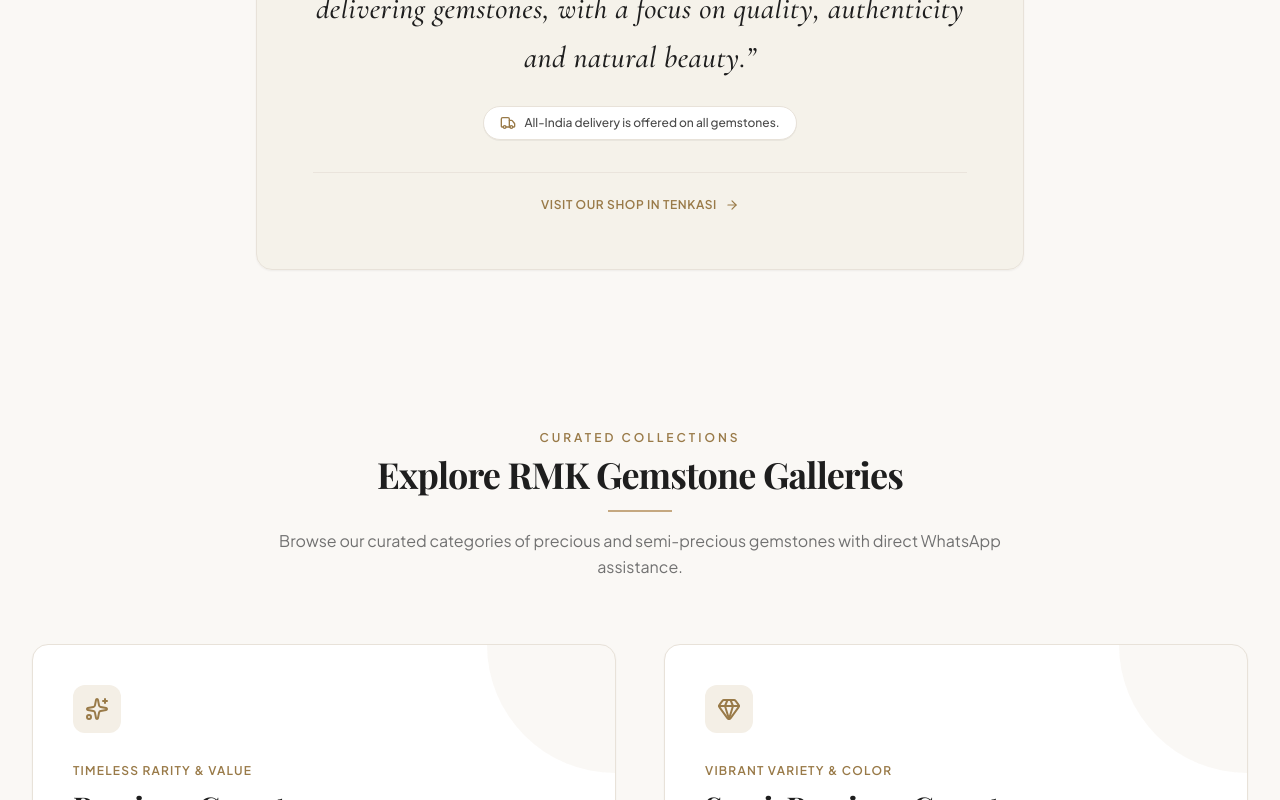
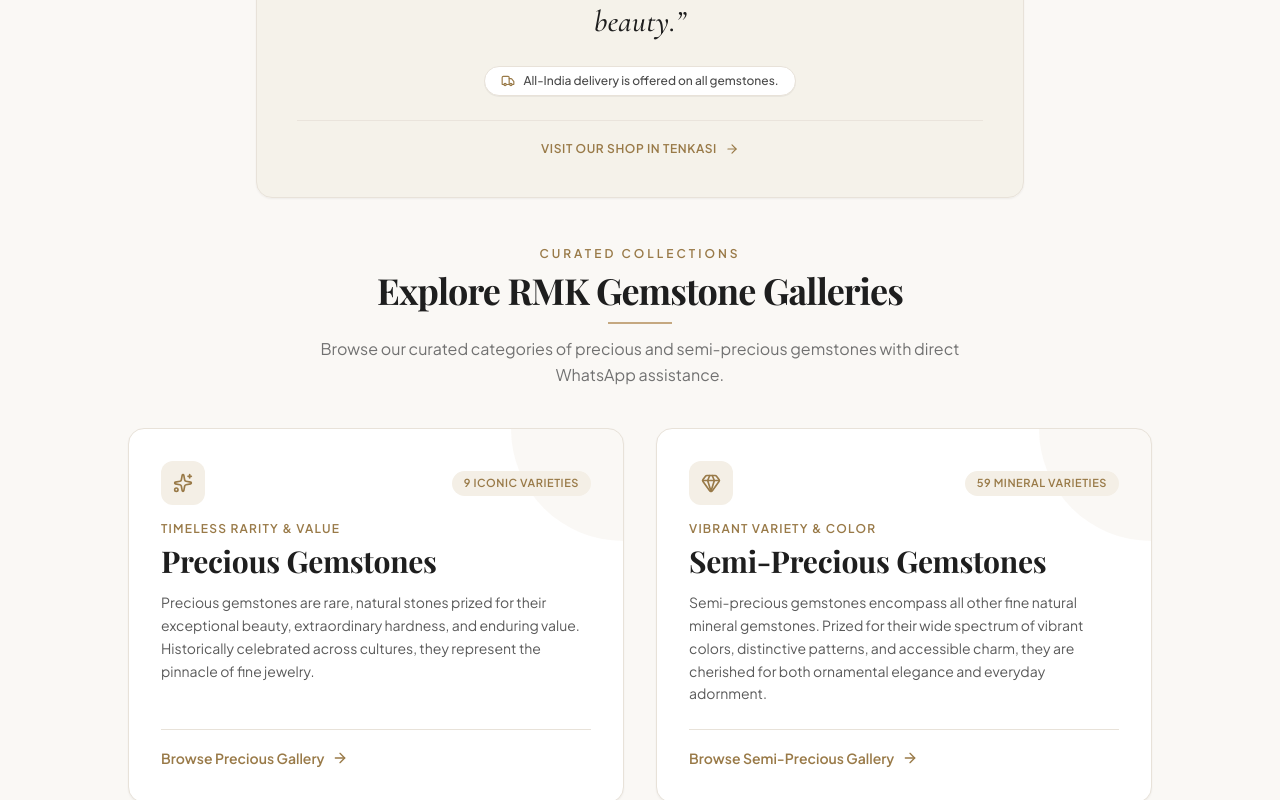
Before and after one commit to abishekarther/RMK_Gems_Website, a React (Vite) app in the folder frontend/: page / in a window 1280 px wide. Shown: the part 960-1760 px from the top of the page. Built offline with nearby package versions, Linux system fonts and the light colour scheme; no server answers; a web font is replaced by a local one.

Commit message:
Eliminate unwanted gaps and balance curated collections spacing

```diff
--- a/frontend/src/sections/CategorySelection/CategorySelection.tsx
+++ b/frontend/src/sections/CategorySelection/CategorySelection.tsx
@@ -4,49 +4,53 @@ import { Sparkles, ArrowRight, Gem } from 'lucide-react';
 
 export const CategorySelection: React.FC = () => {
   return (
-    <section className="py-20 bg-[#FAF8F5]">
+    <section className="pt-4 pb-16 sm:pb-20 bg-[#FAF8F5]">
       <div className="max-w-7xl mx-auto px-4 sm:px-6 lg:px-8">
 
-        {/* Section Heading */}
-        <div className="text-center max-w-3xl mx-auto mb-16">
+        {/* Section Heading - Compact, balanced spacing */}
+        <div className="text-center max-w-3xl mx-auto mb-8 sm:mb-10">
           <p className="text-xs uppercase tracking-[0.25em] text-[#997A48] font-semibold mb-2">
             Curated Collections
           </p>
           <h2 className="font-serif text-3xl sm:text-4xl text-[#1E1E1E] font-bold tracking-tight">
             Explore RMK Gemstone Galleries
           </h2>
-          <div className="w-16 h-0.5 bg-[#C5A880] mx-auto mt-4 mb-4" />
-          <p className="text-sm sm:text-base text-[#717171] leading-relaxed">
+          <div className="w-16 h-0.5 bg-[#C5A880] mx-auto mt-3 mb-3" />
+          <p className="text-sm sm:text-base text-[#717171] leading-relaxed max-w-2xl mx-auto">
             Browse our curated categories of precious and semi-precious gemstones with direct WhatsApp assistance.
           </p>
         </div>
 
-        {/* 2 Category Cards */}
-        <div className="grid grid-cols-1 md:grid-cols-2 gap-8 lg:gap-12">
+        {/* 2 Category Cards - Tightly proportioned, no awkward gaps */}
+        <div className="grid grid-cols-1 md:grid-cols-2 gap-6 lg:gap-8 max-w-5xl mx-auto">
 
           {/* Card 1: Precious Gemstones */}
-          <div className="group relative bg-white rounded-2xl p-8 sm:p-10 border border-[#E8E2D9] shadow-xs hover:shadow-xl transition-all duration-300 flex flex-col justify-between overflow-hidden">
-            <div className="absolute top-0 right-0 w-32 h-32 bg-[#997A48]/5 rounded-bl-full pointer-events-none -z-0" />
+          <div className="group relative bg-white rounded-2xl p-6 sm:p-8 border border-[#E8E2D9] shadow-xs hover:shadow-lg transition-all duration-300 flex flex-col overflow-hidden">
+            <div className="absolute top-0 right-0 w-28 h-28 bg-[#997A48]/5 rounded-bl-full pointer-events-none" />
 
-            <div className="relative z-10">
-              <div className="w-12 h-12 rounded-xl bg-[#F4EFE6] flex items-center justify-center text-[#997A48] mb-6 group-hover:scale-110 transition-transform duration-300">
-                <Sparkles className="w-6 h-6" />
+            <div className="relative z-10 flex-1 flex flex-col">
+              <div className="flex items-center justify-between mb-4">
+                <div className="w-11 h-11 rounded-xl bg-[#F4EFE6] flex items-center justify-center text-[#997A48] group-hover:scale-110 transition-transform duration-300">
+                  <Sparkles className="w-5 h-5" />
+                </div>
+                <span className="text-[11px] font-semibold uppercase tracking-wider text-[#997A48] bg-[#F4EFE6] px-3 py-1 rounded-full">
+                  9 Iconic Varieties
+                </span>
               </div>
 
-              <span className="text-xs font-semibold uppercase tracking-widest text-[#997A48]">
+              <span className="text-xs font-semibold uppercase tracking-widest text-[#997A48] block">
                 Timeless Rarity & Value
               </span>
 
-              <h3 className="font-serif text-2xl sm:text-3xl font-bold text-[#1E1E1E] mt-2 group-hover:text-[#997A48] transition-colors">
+              <h3 className="font-serif text-2xl sm:text-3xl font-bold text-[#1E1E1E] mt-1.5 group-hover:text-[#997A48] transition-colors">
                 Precious Gemstones
               </h3>
 
-              <p className="text-sm sm:text-base text-[#5A5A5A] mt-4 leading-relaxed font-sans">
+              <p className="text-sm text-[#5A5A5A] mt-3 leading-relaxed font-sans flex-1">
                 Precious gemstones are rare, natural stones prized for their exceptional beauty, extraordinary hardness, and enduring value. Historically celebrated across cultures, they represent the pinnacle of fine jewelry.
               </p>
-            </div>
 
-            <div className="relative z-10 mt-10 pt-6 border-t border-[#E8E2D9]">
+              <div className="mt-6 pt-4 border-t border-[#E8E2D9]">
                 <Link
                   to="/precious-gemstones"
                   className="inline-flex items-center gap-2 text-sm font-semibold text-[#997A48] group-hover:text-[#806437] transition-colors"
@@ -56,30 +60,35 @@ export const CategorySelection: React.FC = () => {
                 </Link>
               </div>
             </div>
+          </div>
 
           {/* Card 2: Semi-Precious Gemstones */}
-          <div className="group relative bg-white rounded-2xl p-8 sm:p-10 border border-[#E8E2D9] shadow-xs hover:shadow-xl transition-all duration-300 flex flex-col justify-between overflow-hidden">
-            <div className="absolute top-0 right-0 w-32 h-32 bg-[#997A48]/5 rounded-bl-full pointer-events-none -z-0" />
+          <div className="group relative bg-white rounded-2xl p-6 sm:p-8 border border-[#E8E2D9] shadow-xs hover:shadow-lg transition-all duration-300 flex flex-col overflow-hidden">
+            <div className="absolute top-0 right-0 w-28 h-28 bg-[#997A48]/5 rounded-bl-full pointer-events-none" />
 
-            <div className="relative z-10">
-              <div className="w-12 h-12 rounded-xl bg-[#F4EFE6] flex items-center justify-center text-[#997A48] mb-6 group-hover:scale-110 transition-transform duration-300">
-                <Gem className="w-6 h-6" />
+            <div className="relative z-10 flex-1 flex flex-col">
+              <div className="flex items-center justify-between mb-4">
+                <div className="w-11 h-11 rounded-xl bg-[#F4EFE6] flex items-center justify-center text-[#997A48] group-hover:scale-110 transition-transform duration-300">
+                  <Gem className="w-5 h-5" />
+                </div>
+                <span className="text-[11px] font-semibold uppercase tracking-wider text-[#997A48] bg-[#F4EFE6] px-3 py-1 rounded-full">
+                  59 Mineral Varieties
+                </span>
               </div>
 
-              <span className="text-xs font-semibold uppercase tracking-widest text-[#997A48]">
+              <span className="text-xs font-semibold uppercase tracking-widest text-[#997A48] block">
                 Vibrant Variety & Color
               </span>
 
-              <h3 className="font-serif text-2xl sm:text-3xl font-bold text-[#1E1E1E] mt-2 group-hover:text-[#997A48] transition-colors">
+              <h3 className="font-serif text-2xl sm:text-3xl font-bold text-[#1E1E1E] mt-1.5 group-hover:text-[#997A48] transition-colors">
                 Semi-Precious Gemstones
               </h3>
 
-              <p className="text-sm sm:text-base text-[#5A5A5A] mt-4 leading-relaxed font-sans">
+              <p className="text-sm text-[#5A5A5A] mt-3 leading-relaxed font-sans flex-1">
                 Semi-precious gemstones encompass all other fine natural mineral gemstones. Prized for their wide spectrum of vibrant colors, distinctive patterns, and accessible charm, they are cherished for both ornamental elegance and everyday adornment.
               </p>
-            </div>
 
-            <div className="relative z-10 mt-10 pt-6 border-t border-[#E8E2D9]">
+              <div className="mt-6 pt-4 border-t border-[#E8E2D9]">
                 <Link
                   to="/semi-precious-gemstones"
                   className="inline-flex items-center gap-2 text-sm font-semibold text-[#997A48] group-hover:text-[#806437] transition-colors"
@@ -92,6 +101,8 @@ export const CategorySelection: React.FC = () => {
           </div>
 
         </div>
+
+      </div>
     </section>
   );
 };
--- a/frontend/src/sections/LocationSection/LocationSection.tsx
+++ b/frontend/src/sections/LocationSection/LocationSection.tsx
@@ -5,12 +5,12 @@ import { SHOP_CONFIG } from '../../config/shop';
 
 export const LocationSection: React.FC = () => {
   return (
-    <section className="py-20 bg-[#FAF8F5]">
+    <section className="pt-12 pb-6 sm:pt-16 sm:pb-8 bg-[#FAF8F5]">
       <div className="max-w-7xl mx-auto px-4 sm:px-6 lg:px-8">
 
         {/* Brand Statement */}
-        <div className="max-w-3xl mx-auto text-center p-8 sm:p-14 rounded-2xl bg-[#F4EFE6]/70 border border-[#E8E2D9] shadow-xs">
-          <span className="text-xs font-semibold uppercase tracking-[0.25em] text-[#997A48] mb-3 block">
+        <div className="max-w-3xl mx-auto text-center p-6 sm:p-10 rounded-2xl bg-[#F4EFE6]/70 border border-[#E8E2D9] shadow-xs">
+          <span className="text-xs font-semibold uppercase tracking-[0.25em] text-[#997A48] mb-2 block">
             About RMK Gems
           </span>
 
@@ -18,12 +18,12 @@ export const LocationSection: React.FC = () => {
             &ldquo;{SHOP_CONFIG.aboutDescription}&rdquo;
           </p>
 
-          <div className="mt-6 inline-flex items-center gap-2 text-xs font-medium text-[#4A4A4A] bg-white px-4 py-2 rounded-full border border-[#E8E2D9] shadow-2xs">
-            <Truck className="w-4 h-4 text-[#997A48]" />
+          <div className="mt-5 inline-flex items-center gap-2 text-xs font-medium text-[#4A4A4A] bg-white px-4 py-1.5 rounded-full border border-[#E8E2D9] shadow-2xs">
+            <Truck className="w-3.5 h-3.5 text-[#997A48]" />
             <span>{SHOP_CONFIG.deliveryStatement}</span>
           </div>
 
-          <div className="mt-8 pt-6 border-t border-[#E8E2D9]/80 flex justify-center">
+          <div className="mt-6 pt-5 border-t border-[#E8E2D9]/80 flex justify-center">
             <Link
               to="/contact"
               className="inline-flex items-center gap-2 text-xs font-semibold uppercase tracking-wider text-[#997A48] hover:text-[#806437] transition-colors"
```
Lines whose indentation alone changed are shown as unchanged.
